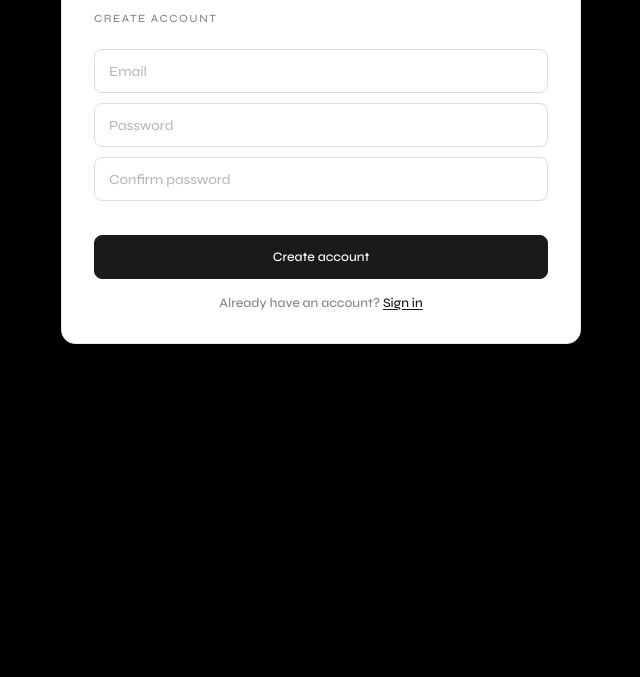
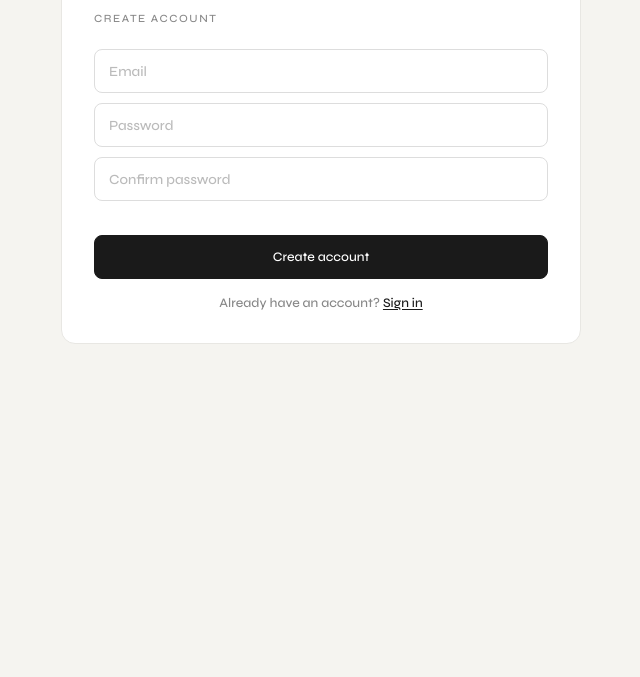
Before and after one commit to dhruubb/tracker-devops, a website: page public/index.html in a window 1280 px wide. Shown: the part 123-800 px from the top of the page, without its empty margins (319-959 px from the left). Drawn offline with Linux system fonts and the light colour scheme.

Commit message:
BG Color to white

```diff
--- a/public/index.html
+++ b/public/index.html
@@ -11,8 +11,8 @@
 
   body {
     font-family: 'Syne', sans-serif;
-    /* background: #f5f4f0; */
-    background: #000000;
+    background: #f5f4f0;
+    /* background: #000000; */
     min-height: 100vh;
     display: flex;
     align-items: flex-start;
```
